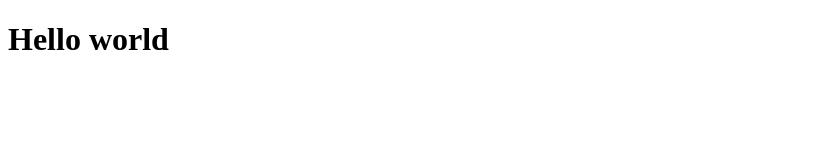
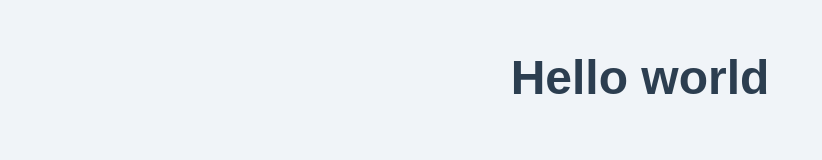
Before and after one commit to Mamoudou12/html_css, a plain HTML site: page index.html in a window 1280 px wide. Shown: the whole page, without its empty margins (0-822 px from the left). Drawn offline with Linux system fonts and the light colour scheme.

Commit message:
adding style

```diff
--- a/index.html
+++ b/index.html
@@ -3,6 +3,7 @@
 <head>
     <meta charset="UTF-8">
     <meta name="viewport" content="width=device-width, initial-scale=1.0">
+    <link rel="stylesheet" href="style.css">
     <title>Document</title>
 </head>
 <body>
--- /dev/null
+++ b/style.css
@@ -0,0 +1,24 @@
+/* Global Styles */
+body {
+    font-family: 'Arial', sans-serif;
+    margin: 0;
+    padding: 0;
+    background-color: #f0f4f8;
+    color: #333;
+}
+
+/* Header Styles */
+h1 {
+    text-align: center;
+    color: #2c3e50;
+    font-size: 3em;
+    margin-top: 50px;
+}
+
+/* Responsive Layout */
+@media (max-width: 600px) {
+    h1 {
+        font-size: 2.5em;
+        margin-top: 30px;
+    }
+}
```
